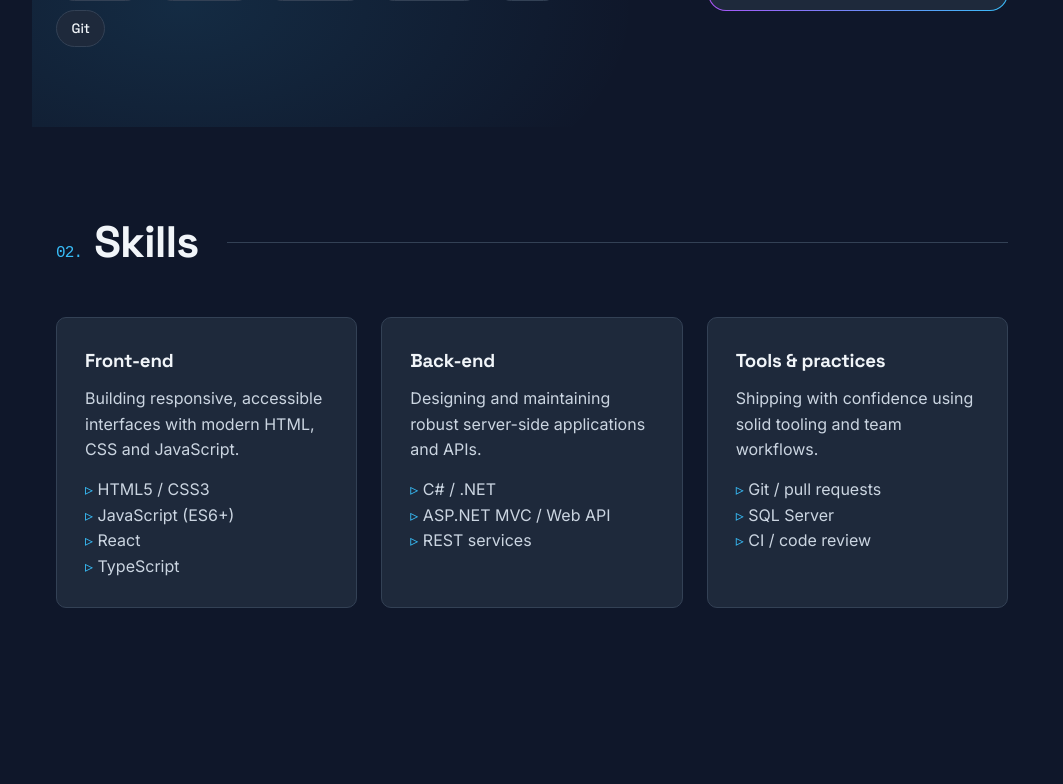
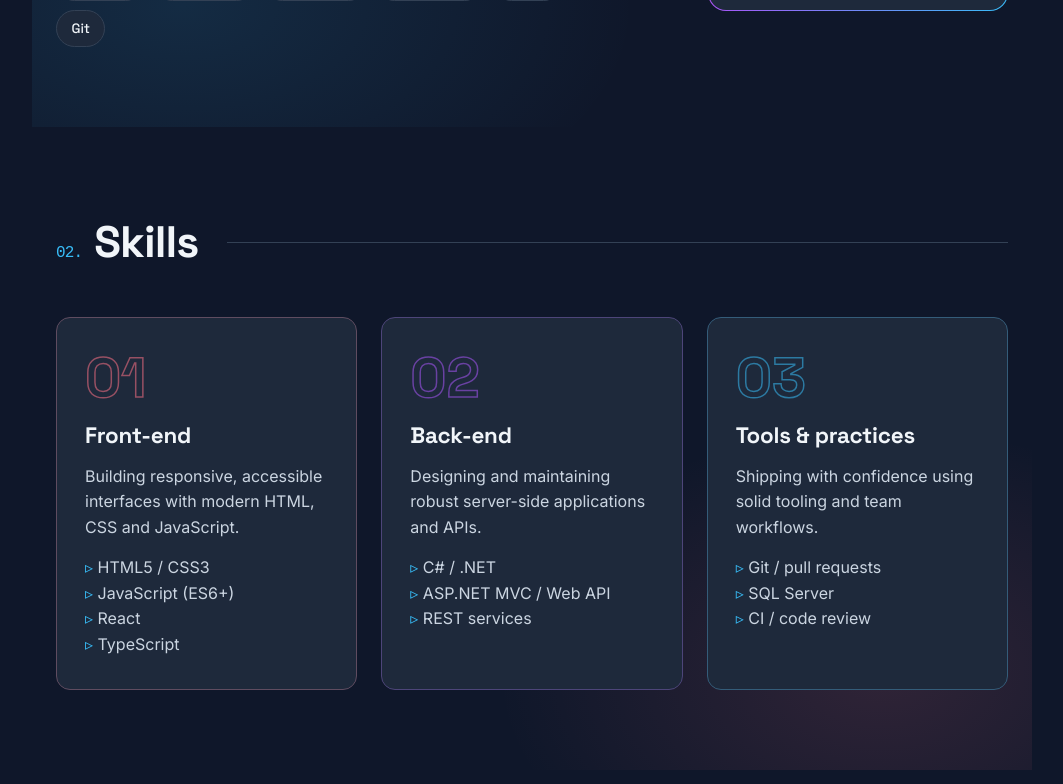
Before and after one commit to Dolssel/portfolio, a React (Vite) app: page / in a window 1280 px wide. Shown: the part 1280-2064 px from the top of the page, without its empty margins (108-1171 px from the left). Built offline with nearby package versions, Linux system fonts and the light colour scheme; no server answers.

Commit message:
Redesign Skills: numbered cards, per-card brand colors; DRY brand-color vars

```diff
--- a/src/components/Skills.tsx
+++ b/src/components/Skills.tsx
@@ -7,8 +7,9 @@ export default function Skills() {
   return (
     <Section id="skills" number="02." title="Skills">
       <div className="skills-grid">
-        {skills.map((skill) => (
+        {skills.map((skill, index) => (
           <div className="skill-card" key={skill.id}>
+            <span className="skill-number">{String(index + 1).padStart(2, "0")}</span>
             <h3>{skill.title}</h3>
             <p>{skill.description}</p>
             <ul>
--- a/src/index.css
+++ b/src/index.css
@@ -26,6 +26,9 @@
     radial-gradient(ellipse 50% 55% at 80% 22%, rgba(56, 189, 248, 0.22), transparent 60%),
     radial-gradient(ellipse 48% 52% at 88% 80%, rgba(251, 113, 133, 0.18), transparent 60%);
   --grid-line: rgba(148, 163, 184, 0.09);
+  --brand-rose: #fb7185;
+  --brand-purple: #a855f7;
+  --brand-blue: #38bdf8;
 }
 
 /* Light theme: overrides the variables when <html data-theme="light"> */
@@ -218,7 +221,7 @@ a {
    /* TWO stacked layers: [0] the white shine streak, [1] the base gradient */
   background-image:
     linear-gradient(-70deg, transparent 45%, rgba(255, 255, 255, 0.75) 50%, transparent 55%),
-    linear-gradient(120deg, #fb7185, #a855f7, #38bdf8);
+    linear-gradient(120deg, var(--brand-rose), var(--brand-purple), var(--brand-blue));
   /* the streak layer is extra-wide so it has room to travel; base fills normally */
   background-size: 250% 100%, 100% 100%;
   background-position: 150% 0, 0 0; /* streak parked off-screen (left) */
@@ -317,16 +320,18 @@ a {
 .btn-primary {
   background: linear-gradient(
     120deg,
-    rgba(251, 113, 133, 0.75),
-    rgba(168, 85, 247, 0.75),
-    rgba(56, 189, 248, 0.75)
+    color-mix(in srgb, var(--brand-rose) 75%, transparent),
+    color-mix(in srgb, var(--brand-purple) 75%, transparent),
+    color-mix(in srgb, var(--brand-blue) 75%, transparent)
   );
   color: #fff;
-  box-shadow: 0 4px 22px rgba(168, 85, 247, 0.35), 0 4px 22px rgba(56, 189, 248, 0.3);
+  box-shadow: 0 4px 22px color-mix(in srgb, var(--brand-purple) 35%, transparent),
+    0 4px 22px color-mix(in srgb, var(--brand-blue) 30%, transparent);
 }
 
 .btn-primary:hover {
-  box-shadow: 0 6px 30px rgba(168, 85, 247, 0.5), 0 6px 30px rgba(56, 189, 248, 0.45);
+  box-shadow: 0 6px 30px color-mix(in srgb, var(--brand-purple) 50%, transparent),
+    0 6px 30px color-mix(in srgb, var(--brand-blue) 45%, transparent);
 }
 
 /* Outlined, with a glow that grows on hover */
@@ -338,7 +343,7 @@ a {
 
 .btn-outline:hover {
   background: var(--accent-soft);
-  box-shadow: 0 4px 22px rgba(56, 189, 248, 0.3);
+  box-shadow: 0 4px 22px color-mix(in srgb, var(--brand-blue) 30%, transparent);
 }
 
 /* Breathing room for the buttons added during the React lessons.
@@ -441,9 +446,9 @@ a {
   overflow: hidden;
   /* Gradient BORDER via the two-background trick + a soft inner glow */
   background:
-    radial-gradient(circle at 50% 42%, rgba(56, 189, 248, 0.16), transparent 68%) padding-box,
+    radial-gradient(circle at 50% 42%, color-mix(in srgb, var(--brand-blue) 16%, transparent), transparent 68%) padding-box,
     linear-gradient(var(--bg-light), var(--bg-light)) padding-box,
-    linear-gradient(135deg, #fb7185, #a855f7, #38bdf8) border-box;
+    linear-gradient(135deg, var(--brand-rose), var(--brand-purple), var(--brand-blue)) border-box;
   transition: transform 0.3s ease;
 }
 
@@ -468,13 +473,21 @@ a {
   font-size: 5rem;
   font-weight: 700;
   letter-spacing: -0.02em;
-  background: linear-gradient(135deg, #fb7185, #a855f7, #38bdf8);
+  background: linear-gradient(135deg, var(--brand-rose), var(--brand-purple), var(--brand-blue));
   -webkit-background-clip: text;
   background-clip: text;
   color: transparent;
 }
 
 /* ===== Skills ===== */
+#skills {
+  background: radial-gradient(
+    ellipse 55% 55% at 85% 85%,
+    color-mix(in srgb, var(--brand-rose) 14%, transparent),
+    transparent 70%
+  );
+}
+
 .skills-grid {
   display: grid;
   grid-template-columns: repeat(auto-fit, minmax(260px, 1fr));
@@ -482,19 +495,45 @@ a {
 }
 
 .skill-card {
+  position: relative;
   background: var(--bg-light);
-  border: 1px solid var(--border);
-  border-radius: var(--radius);
-  padding: 1.75rem;
-  transition: transform 0.2s, border-color 0.2s;
+  border: 1px solid color-mix(in srgb, var(--card-accent) 22%, var(--border));
+  border-radius: 14px;
+  padding: 2rem 1.75rem;
+  overflow: hidden;
+  transition: transform 0.25s ease, border-color 0.25s ease, box-shadow 0.25s ease;
 }
 
+.skill-card:nth-child(1) { --card-accent: var(--brand-rose); }
+.skill-card:nth-child(2) { --card-accent: var(--brand-purple); }
+.skill-card:nth-child(3) { --card-accent: var(--brand-blue); }
+
 .skill-card:hover {
-  transform: translateY(-4px);
-  border-color: var(--accent);
+  transform: translateY(-6px);
+  border-color: var(--card-accent);
+  box-shadow: 0 12px 32px color-mix(in srgb, var(--card-accent) 25%, transparent);
+}
+
+/* Big OUTLINED index number that lights up on hover */
+.skill-number {
+  display: block;
+  font-family: var(--font-display);
+  font-size: 3.5rem;
+  font-weight: 700;
+  line-height: 1;
+  margin-bottom: 0.75rem;
+  color: transparent;
+  -webkit-text-stroke: 1.5px color-mix(in srgb, var(--card-accent) 55%, transparent);
+  transition: -webkit-text-stroke-color 0.25s ease;
+}
+
+.skill-card:hover .skill-number {
+  color: var(--card-accent);
+  -webkit-text-stroke-color: transparent;
 }
 
 .skill-card h3 {
+  font-size: 1.4rem;
   color: var(--text-bright);
   margin-bottom: 0.6rem;
 }
```
